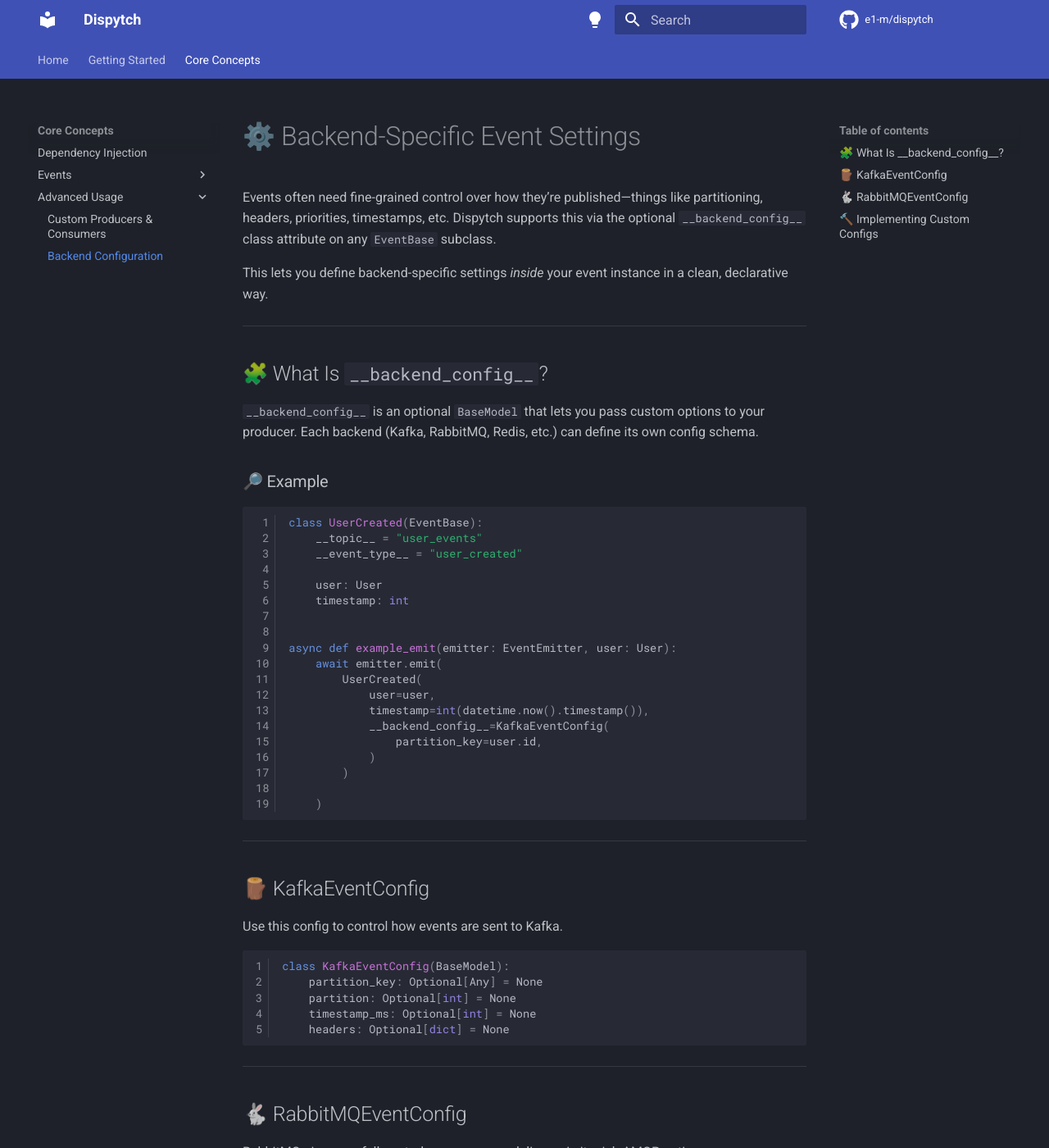
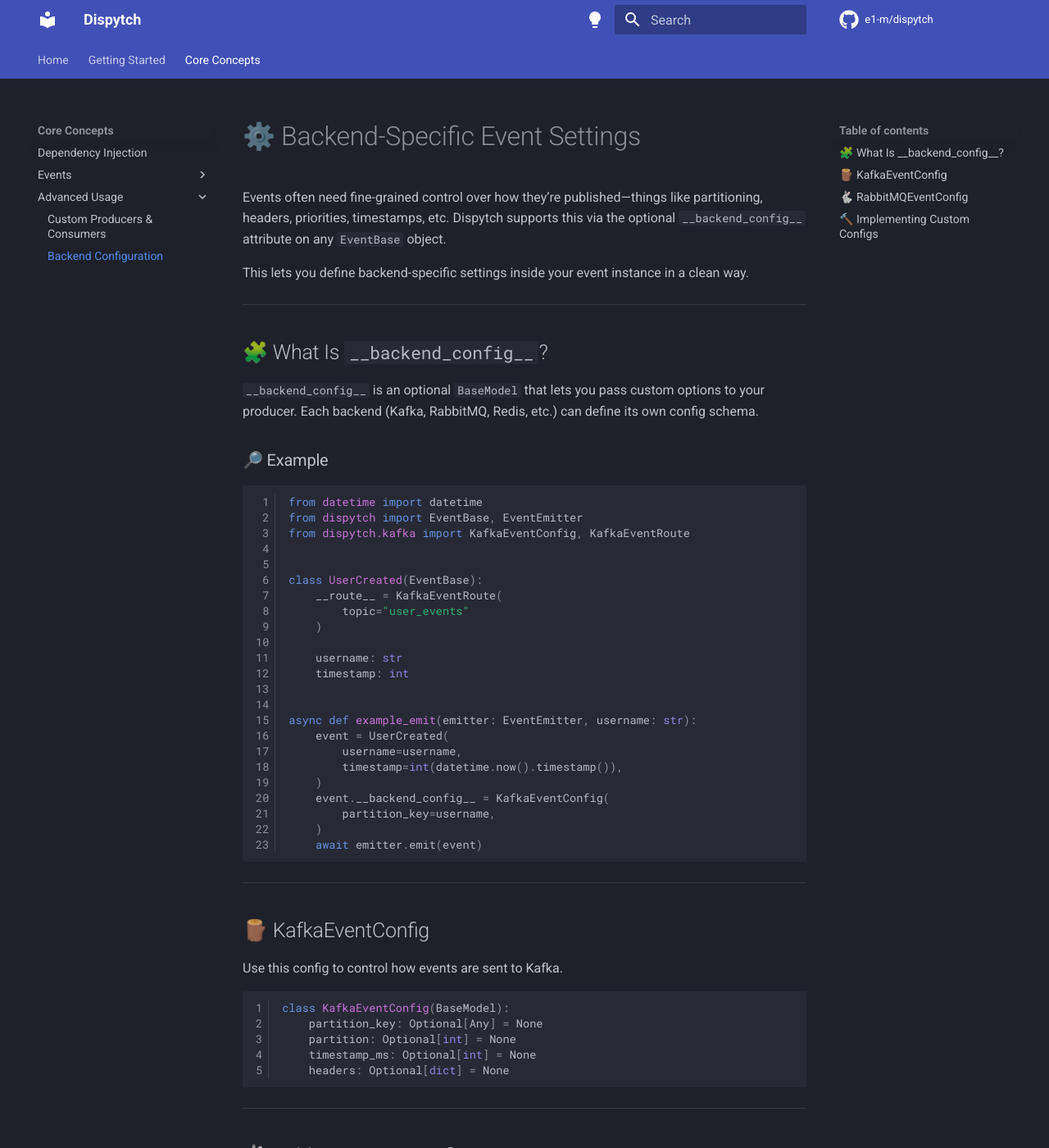
Before and after one commit to e1-m/dispytch, an MkDocs documentation site: the page built from docs/docs/concepts/backend_specific_event_configs.md, in a window 1280 px wide and 1400 px high. Shown: the whole window at 82% size. Built offline with MkDocs 1.6.1 and Material for MkDocs 9.7.7, drawn with Linux system fonts in a browser that asks for light colours; comment, search, counter and statistics services are not loaded; the version menu is left out.

Commit message:
:memo: docs(examples): update EventConfig documentation

````diff
--- a/docs/docs/concepts/backend_specific_event_configs.md
+++ b/docs/docs/concepts/backend_specific_event_configs.md
@@ -1,10 +1,9 @@
 # ⚙️ Backend-Specific Event Settings
 
 Events often need fine-grained control over how they’re published—things like partitioning, headers, priorities,
-timestamps, etc. Dispytch supports this via the optional `__backend_config__` class attribute on any `EventBase`
-subclass.
+timestamps, etc. Dispytch supports this via the optional `__backend_config__` attribute on any `EventBase` object.
 
-This lets you define backend-specific settings *inside* your event instance in a clean, declarative way.
+This lets you define backend-specific settings inside your event instance in a clean way.
 
 ---
 
@@ -16,25 +15,29 @@ RabbitMQ, Redis, etc.) can define its own config schema.
 ### 🔎 Example
 
 ```python
+from datetime import datetime
+from dispytch import EventBase, EventEmitter
+from dispytch.kafka import KafkaEventConfig, KafkaEventRoute
+
+
 class UserCreated(EventBase):
-    __topic__ = "user_events"
-    __event_type__ = "user_created"
+    __route__ = KafkaEventRoute(
+        topic="user_events"
+    )
 
-    user: User
+    username: str
     timestamp: int
 
 
-async def example_emit(emitter: EventEmitter, user: User):
-    await emitter.emit(
-        UserCreated(
-            user=user,
-            timestamp=int(datetime.now().timestamp()),
-            __backend_config__=KafkaEventConfig(
-                partition_key=user.id,
-            )
-        )
-
+async def example_emit(emitter: EventEmitter, username: str):
+    event = UserCreated(
+        username=username,
+        timestamp=int(datetime.now().timestamp()),
     )
+    event.__backend_config__ = KafkaEventConfig(
+        partition_key=username,
+    )
+    await emitter.emit(event)
 ```
 
 ---
````
